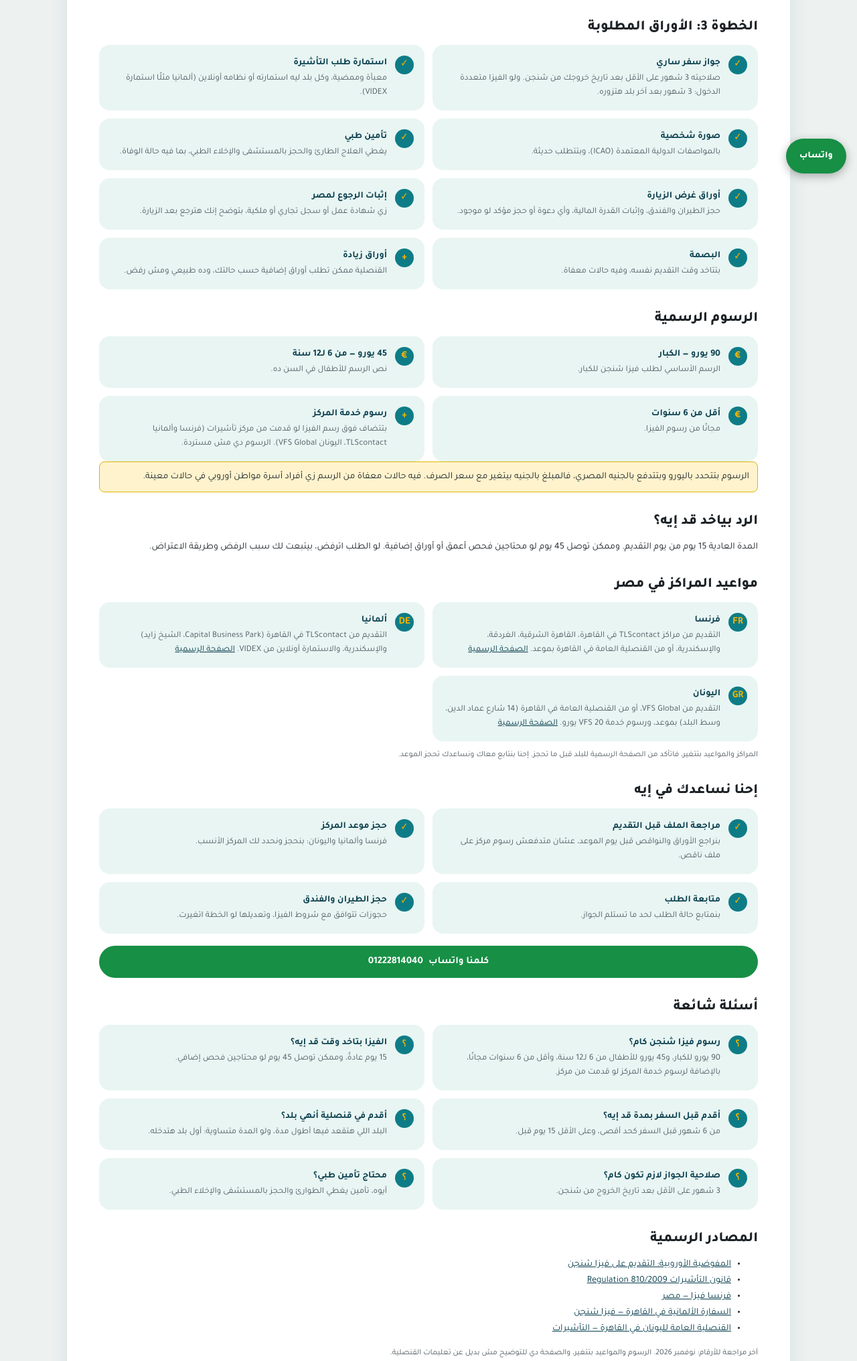
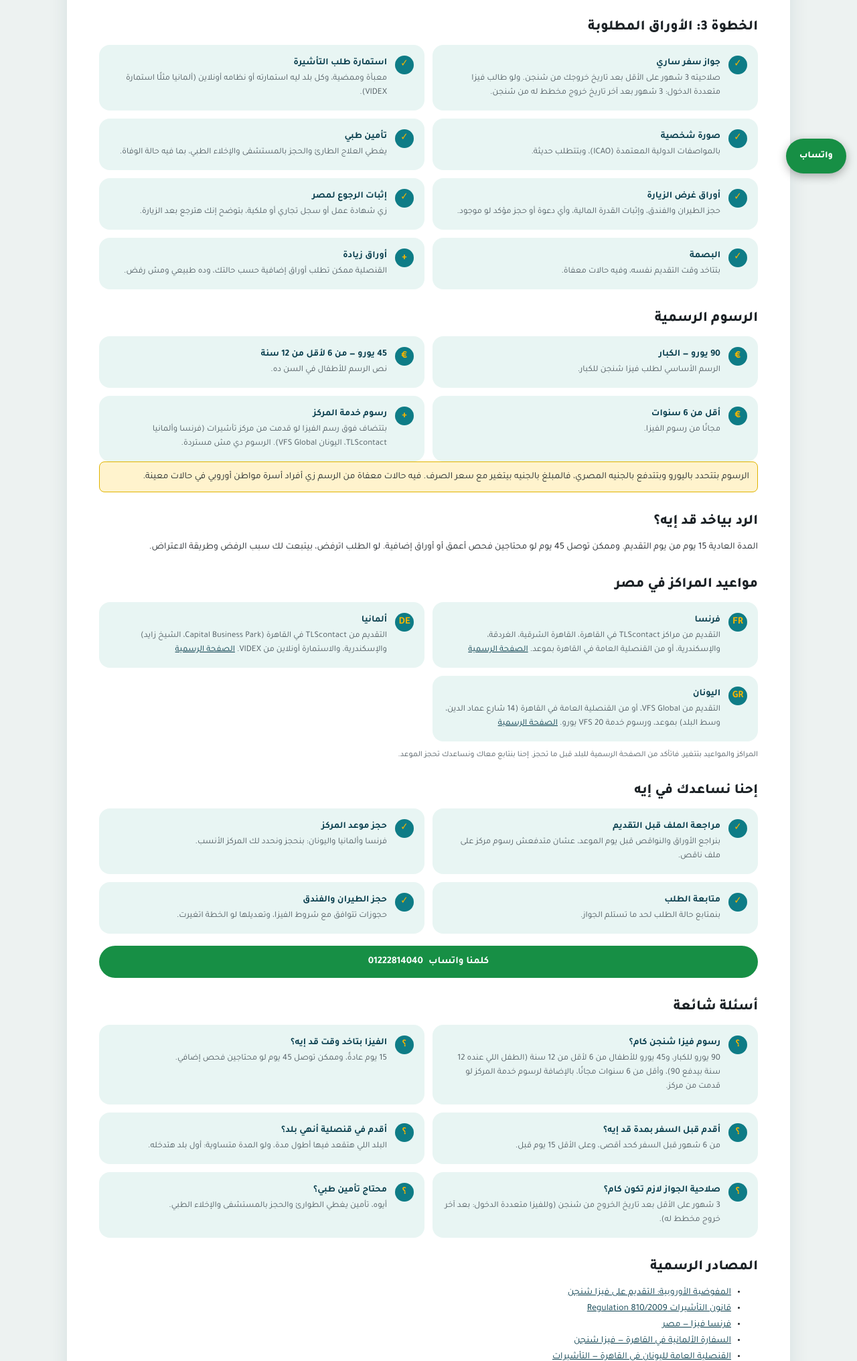
Before and after one commit to mgetravel/mgetravel.github.io, a plain HTML site: page visas/schengen/index.html in a window 1280 px wide. Shown: the part 525-2557 px from the top of the page at 67% size. Drawn offline with Linux system fonts and the light colour scheme.

Commit message:
Update FAQ answers for Schengen visa details

```diff
--- a/visas/schengen/index.html
+++ b/visas/schengen/index.html
@@ -54,11 +54,11 @@ gtag('config', 'G-XK24J3F093');
   "@context": "https://schema.org",
   "@type": "FAQPage",
   "mainEntity": [
-    {"@type": "Question", "name": "رسوم فيزا شنجن كام؟", "acceptedAnswer": {"@type": "Answer", "text": "90 يورو للكبار، و45 يورو للأطفال من 6 إلى 12 سنة، وأقل من 6 سنوات مجانًا. المراكز بتضيف رسوم خدمة فوق رسوم الفيزا، والرسوم بتتدفع بالجنيه المصري فالمبلغ بيتغير مع سعر الصرف."}},
+    {"@type": "Question", "name": "رسوم فيزا شنجن كام؟", "acceptedAnswer": {"@type": "Answer", "text": "90 يورو للكبار، و45 يورو للأطفال من 6 إلى أقل من 12 سنة (الطفل اللي عنده 12 سنة بيدفع 90)، وأقل من 6 سنوات مجانًا. المراكز بتضيف رسوم خدمة فوق رسوم الفيزا، والرسوم بتتدفع بالجنيه المصري فالمبلغ بيتغير مع سعر الصرف."}},
     {"@type": "Question", "name": "الفيزا بتاخد وقت قد إيه؟", "acceptedAnswer": {"@type": "Answer", "text": "المدة العادية 15 يوم، وممكن توصل 45 يوم لو محتاجين فحص إضافي أو أوراق زيادة."}},
     {"@type": "Question", "name": "أقدم قبل السفر بمدة قد إيه؟", "acceptedAnswer": {"@type": "Answer", "text": "أقصى مدة 6 شهور قبل السفر، وأقل مدة 15 يوم قبل السفر."}},
     {"@type": "Question", "name": "أقدم في قنصلية أنهي بلد؟", "acceptedAnswer": {"@type": "Answer", "text": "قنصلية البلد اللي هتقعد فيها أطول مدة. ولو المدة متساوية بين أكتر من بلد، قنصلية أول بلد هتدخله."}},
-    {"@type": "Question", "name": "صلاحية الجواز لازم تكون كام؟", "acceptedAnswer": {"@type": "Answer", "text": "3 شهور على الأقل بعد تاريخ خروجك من شنجن، ولو الفيزا متعددة الدخول تكون 3 شهور بعد آخر بلد هتزوره."}},
+    {"@type": "Question", "name": "صلاحية الجواز لازم تكون كام؟", "acceptedAnswer": {"@type": "Answer", "text": "3 شهور على الأقل بعد تاريخ خروجك من شنجن، ولو طالب فيزا متعددة الدخول تكون 3 شهور بعد آخر تاريخ خروج مخطط له من شنجن."}},
     {"@type": "Question", "name": "محتاج تأمين طبي للفيزا؟", "acceptedAnswer": {"@type": "Answer", "text": "أيوه. لازم تأمين يغطي العلاج الطارئ والحجز بالمستشفى والإخلاء الطبي، بما فيه حالة الوفاة."}}
   ]
 }
@@ -95,7 +95,7 @@ gtag('config', 'G-XK24J3F093');
 <section>
 <h2 class="sec-title">الخطوة 3: الأوراق المطلوبة</h2>
 <div class="services">
-<div class="service"><span class="service-check">✓</span><div><div class="service-title">جواز سفر ساري</div><div class="service-detail">صلاحيته 3 شهور على الأقل بعد تاريخ خروجك من شنجن. ولو الفيزا متعددة الدخول: 3 شهور بعد آخر بلد هتزوره.</div></div></div>
+<div class="service"><span class="service-check">✓</span><div><div class="service-title">جواز سفر ساري</div><div class="service-detail">صلاحيته 3 شهور على الأقل بعد تاريخ خروجك من شنجن. ولو طالب فيزا متعددة الدخول: 3 شهور بعد آخر تاريخ خروج مخطط له من شنجن.</div></div></div>
 <div class="service"><span class="service-check">✓</span><div><div class="service-title">استمارة طلب التأشيرة</div><div class="service-detail">معبأة وممضية، وكل بلد ليه استمارته أو نظامه أونلاين (ألمانيا مثلًا استمارة VIDEX).</div></div></div>
 <div class="service"><span class="service-check">✓</span><div><div class="service-title">صورة شخصية</div><div class="service-detail">بالمواصفات الدولية المعتمدة (ICAO)، وبتتطلب حديثة.</div></div></div>
 <div class="service"><span class="service-check">✓</span><div><div class="service-title">تأمين طبي</div><div class="service-detail">يغطي العلاج الطارئ والحجز بالمستشفى والإخلاء الطبي، بما فيه حالة الوفاة.</div></div></div>
@@ -110,7 +110,7 @@ gtag('config', 'G-XK24J3F093');
 <h2 class="sec-title">الرسوم الرسمية</h2>
 <div class="services">
 <div class="service"><span class="service-check">€</span><div><div class="service-title">90 يورو — الكبار</div><div class="service-detail">الرسم الأساسي لطلب فيزا شنجن للكبار.</div></div></div>
-<div class="service"><span class="service-check">€</span><div><div class="service-title">45 يورو — من 6 لـ12 سنة</div><div class="service-detail">نص الرسم للأطفال في السن ده.</div></div></div>
+<div class="service"><span class="service-check">€</span><div><div class="service-title">45 يورو — من 6 لأقل من 12 سنة</div><div class="service-detail">نص الرسم للأطفال في السن ده.</div></div></div>
 <div class="service"><span class="service-check">€</span><div><div class="service-title">أقل من 6 سنوات</div><div class="service-detail">مجانًا من رسوم الفيزا.</div></div></div>
 <div class="service"><span class="service-check">+</span><div><div class="service-title">رسوم خدمة المركز</div><div class="service-detail">بتتضاف فوق رسم الفيزا لو قدمت من مركز تأشيرات (فرنسا وألمانيا TLScontact، اليونان VFS Global). الرسوم دي مش مستردة.</div></div></div>
 </div>
@@ -146,11 +146,11 @@ gtag('config', 'G-XK24J3F093');
 <section>
 <h2 class="sec-title">أسئلة شائعة</h2>
 <div class="services">
-<div class="service"><span class="service-check">؟</span><div><div class="service-title">رسوم فيزا شنجن كام؟</div><div class="service-detail">90 يورو للكبار، و45 يورو للأطفال من 6 لـ12 سنة، وأقل من 6 سنوات مجانًا، بالإضافة لرسوم خدمة المركز لو قدمت من مركز.</div></div></div>
+<div class="service"><span class="service-check">؟</span><div><div class="service-title">رسوم فيزا شنجن كام؟</div><div class="service-detail">90 يورو للكبار، و45 يورو للأطفال من 6 لأقل من 12 سنة (الطفل اللي عنده 12 سنة بيدفع 90)، وأقل من 6 سنوات مجانًا، بالإضافة لرسوم خدمة المركز لو قدمت من مركز.</div></div></div>
 <div class="service"><span class="service-check">؟</span><div><div class="service-title">الفيزا بتاخد وقت قد إيه؟</div><div class="service-detail">15 يوم عادةً، وممكن توصل 45 يوم لو محتاجين فحص إضافي.</div></div></div>
 <div class="service"><span class="service-check">؟</span><div><div class="service-title">أقدم قبل السفر بمدة قد إيه؟</div><div class="service-detail">من 6 شهور قبل السفر كحد أقصى، وعلى الأقل 15 يوم قبل.</div></div></div>
 <div class="service"><span class="service-check">؟</span><div><div class="service-title">أقدم في قنصلية أنهي بلد؟</div><div class="service-detail">البلد اللي هتقعد فيها أطول مدة، ولو المدة متساوية: أول بلد هتدخله.</div></div></div>
-<div class="service"><span class="service-check">؟</span><div><div class="service-title">صلاحية الجواز لازم تكون كام؟</div><div class="service-detail">3 شهور على الأقل بعد تاريخ الخروج من شنجن.</div></div></div>
+<div class="service"><span class="service-check">؟</span><div><div class="service-title">صلاحية الجواز لازم تكون كام؟</div><div class="service-detail">3 شهور على الأقل بعد تاريخ الخروج من شنجن (وللفيزا متعددة الدخول: بعد آخر خروج مخطط له).</div></div></div>
 <div class="service"><span class="service-check">؟</span><div><div class="service-title">محتاج تأمين طبي؟</div><div class="service-detail">أيوه، تأمين يغطي الطوارئ والحجز بالمستشفى والإخلاء الطبي.</div></div></div>
 </div>
 </section>
```
